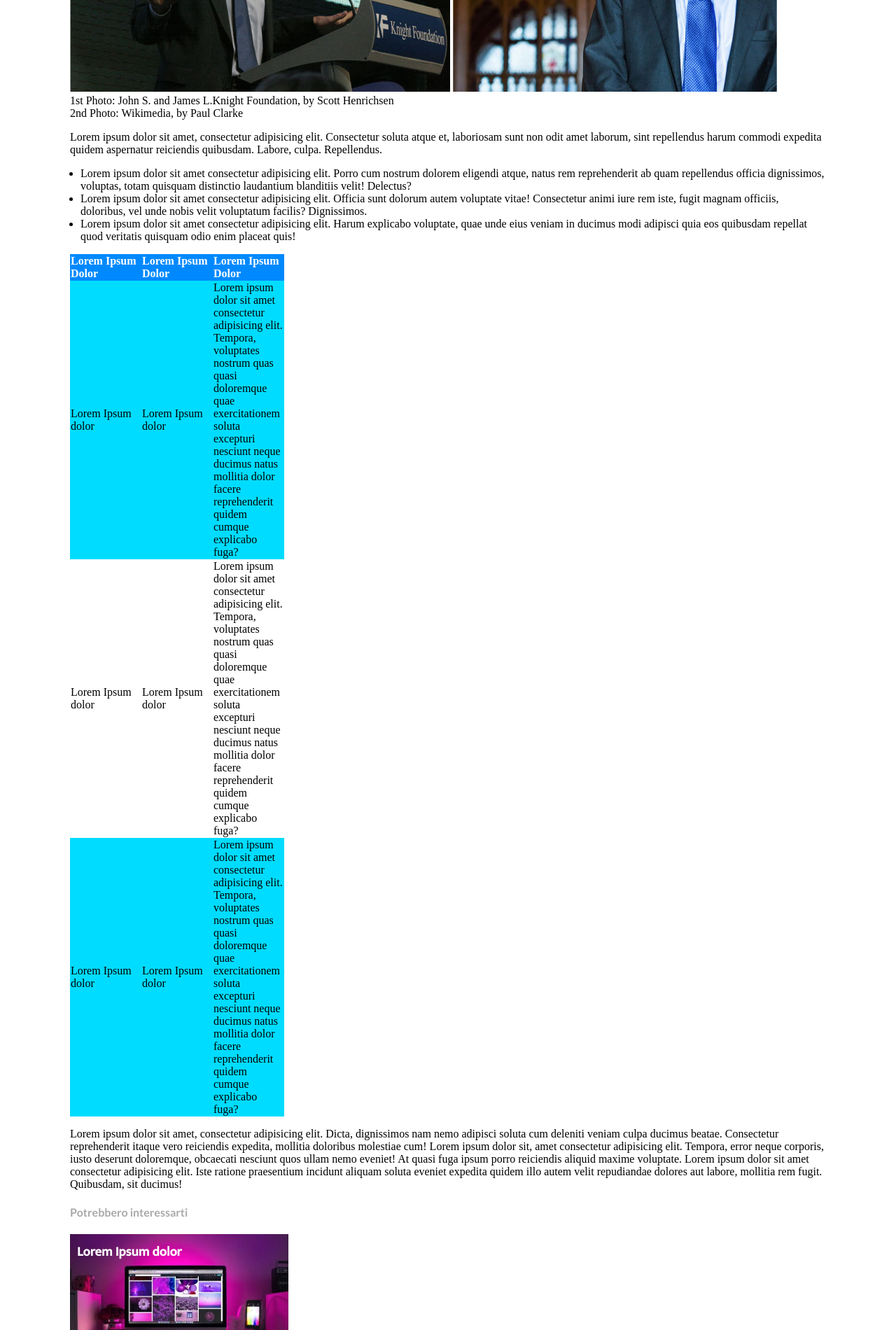
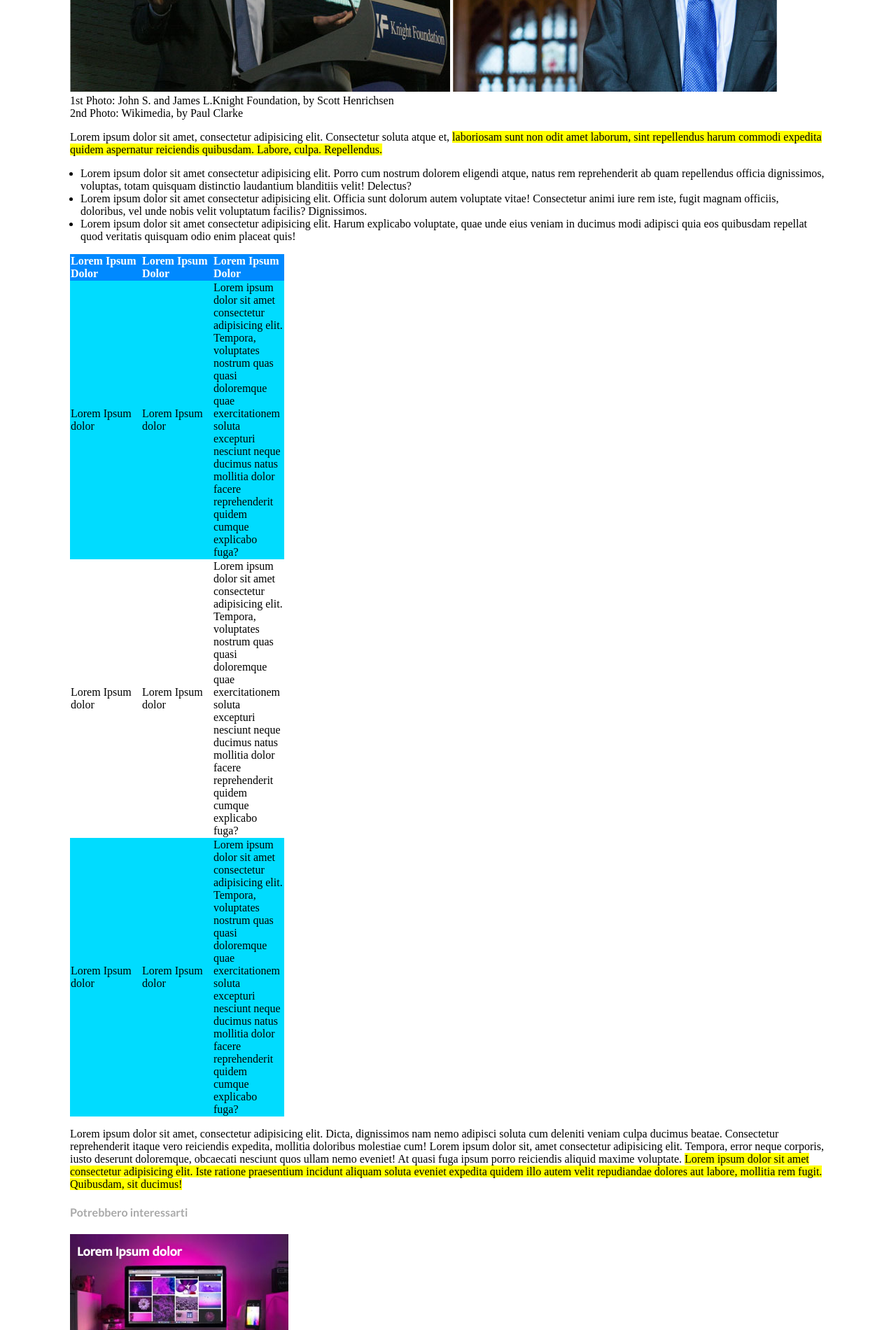
Before and after one commit to mauriziogiuffredi91/html-css-booleaner, a website: page index.html in a window 1280 px wide. Shown: the part 475-2375 px from the top of the page at 70% size. Drawn offline with Linux system fonts and the light colour scheme.

Commit message:
Add underline yellow

```diff
--- a/index.html
+++ b/index.html
@@ -55,9 +55,9 @@
       <section>
         <p>
           Lorem ipsum dolor sit amet, consectetur adipisicing elit. Consectetur
-          soluta atque et, laboriosam sunt non odit amet laborum, sint repellendus
-          harum commodi expedita quidem aspernatur reiciendis quibusdam. Labore,
-          culpa. Repellendus.
+          soluta atque et, <span class="yellow">laboriosam sunt non odit amet laborum, sint repellendus
+            harum commodi expedita quidem aspernatur reiciendis quibusdam. Labore,
+            culpa. Repellendus.</span>
         </p>
       </section>
 
@@ -152,10 +152,10 @@
           mollitia doloribus molestiae cum! Lorem ipsum dolor sit, amet consectetur adipisicing elit.
           Tempora, error neque corporis, iusto deserunt doloremque, obcaecati
           nesciunt quos ullam nemo eveniet! At quasi fuga ipsum porro reiciendis
-          aliquid maxime voluptate. Lorem ipsum dolor sit amet consectetur
-          adipisicing elit. Iste ratione praesentium incidunt aliquam soluta
-          eveniet expedita quidem illo autem velit repudiandae dolores aut
-          labore, mollitia rem fugit. Quibusdam, sit ducimus!
+          aliquid maxime voluptate. <span class="yellow">Lorem ipsum dolor sit amet consectetur
+            adipisicing elit. Iste ratione praesentium incidunt aliquam soluta
+            eveniet expedita quidem illo autem velit repudiandae dolores aut
+            labore, mollitia rem fugit. Quibusdam, sit ducimus!</span>
         </p>
       </section>
 
--- a/style.css
+++ b/style.css
@@ -78,3 +78,8 @@ th {
   background-repeat: no-repeat;
   height: 208px;
 }
+
+.yellow{
+  background: yellow;
+
+}
```
